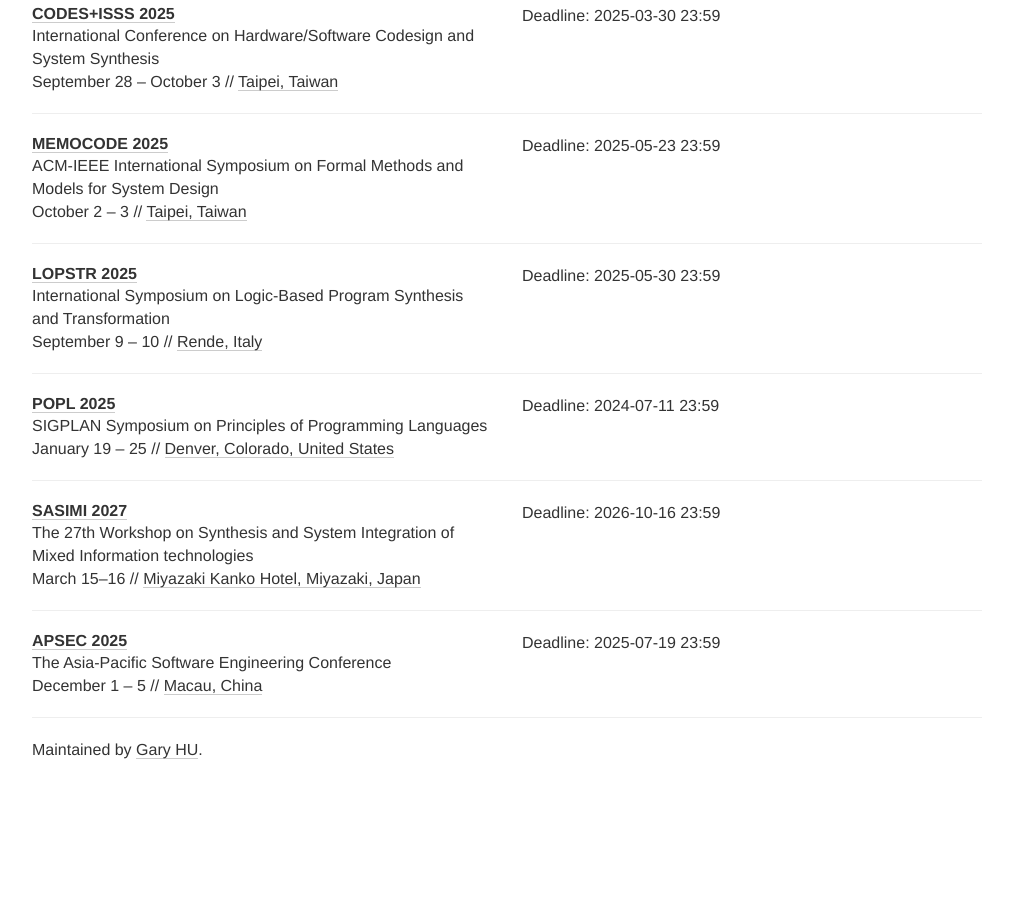
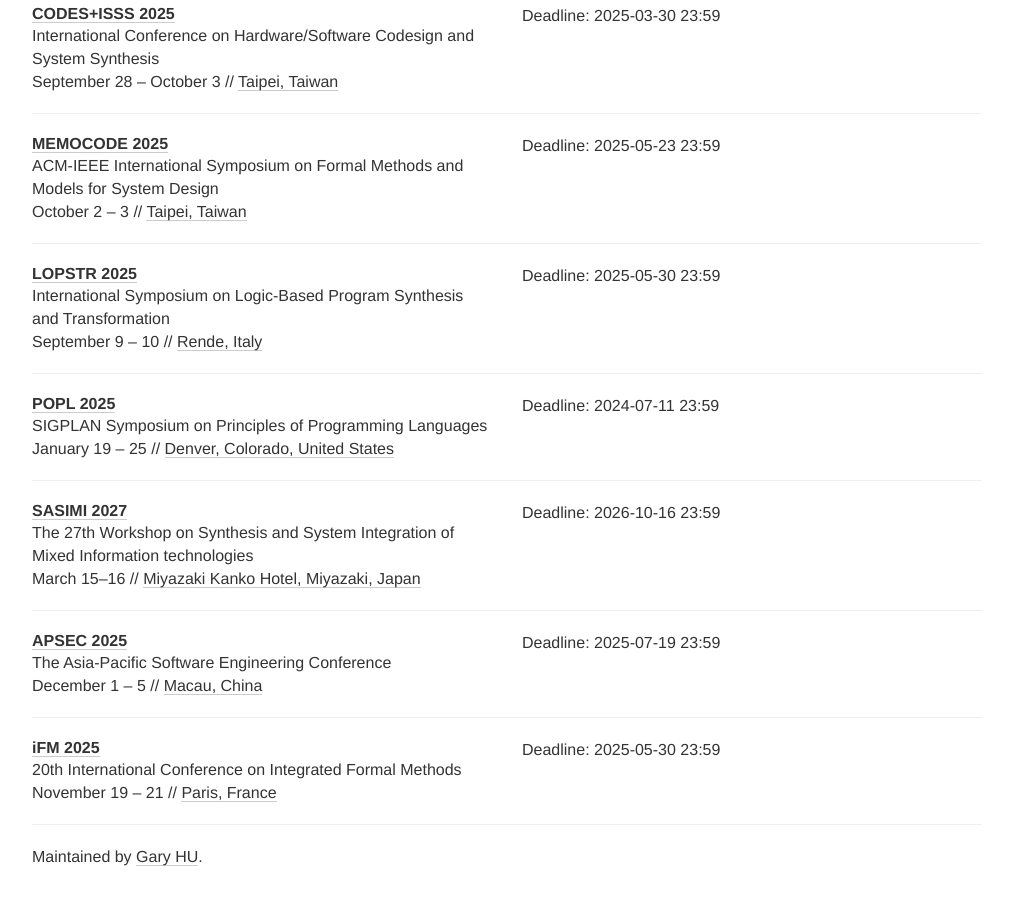
Before and after one commit to Gy-Hu/EDA_FV_conference_deadline, a Jekyll site: the page built from index.html, in a window 1280 px wide and 900 px high, scrolled down 5811 px. Shown: the whole window, without its empty margins (133-1146 px from the left). Built offline with Jekyll 4.4.1, drawn with Linux system fonts in a browser that asks for light colours; nearby versions of some CDN libraries; comment, search, counter and statistics services are not loaded; before the commit the page ends 6604 px from its top, so only the background shows below that.

Commit message:
update iFM

```diff
--- a/_data/conferences.yml
+++ b/_data/conferences.yml
@@ -483,3 +483,12 @@
   deadline: ["2025-07-19 23:59"]
   place: Macau, China
   tags: [FV]
+
+- name: iFM
+  year: 2025
+  date: "November 19 - 21"
+  description: 20th International Conference on Integrated Formal Methods
+  link: https://ifm2025.lip6.fr/
+  deadline: ["2025-05-30 23:59"]
+  place: Paris, France
+  tags: [FV]
```
